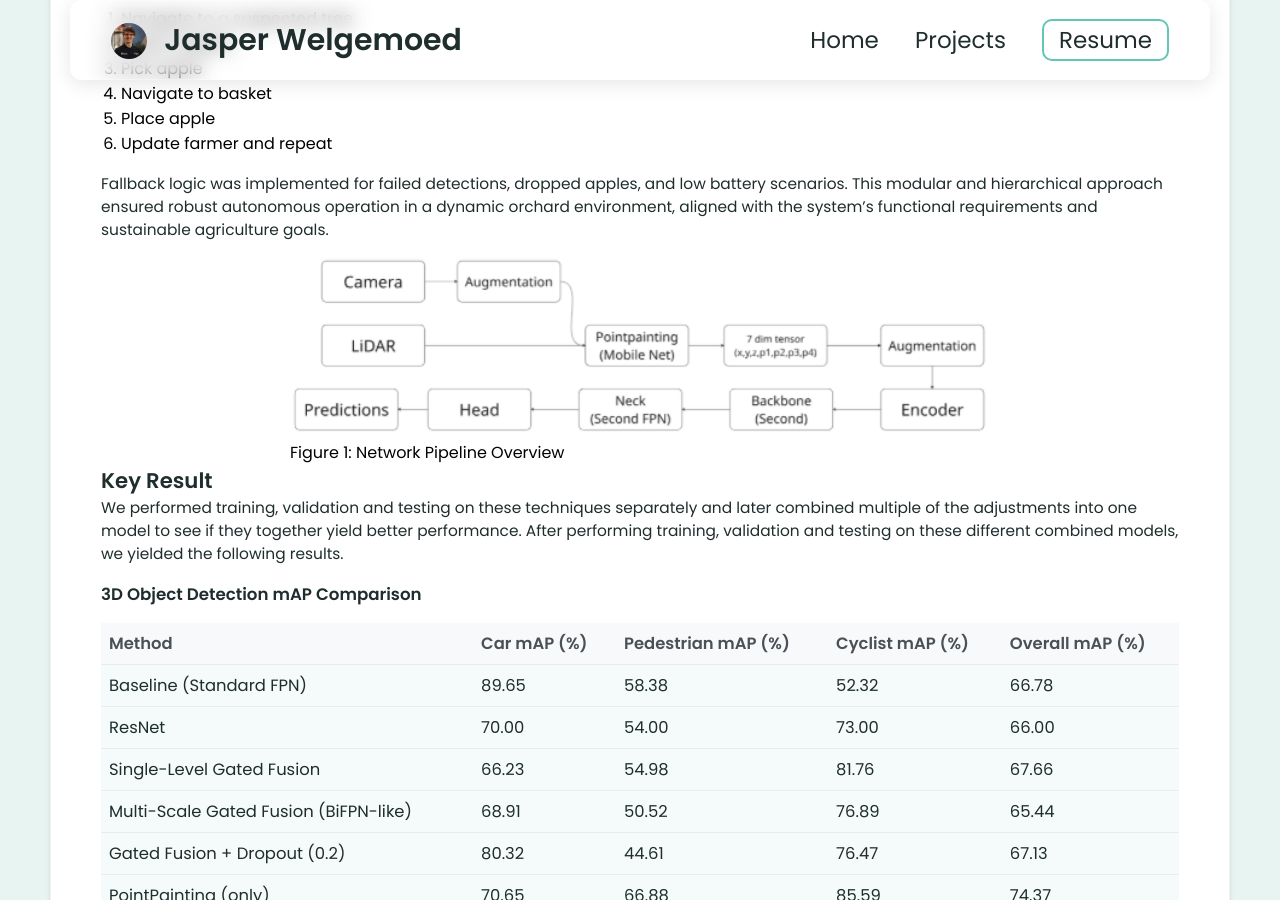
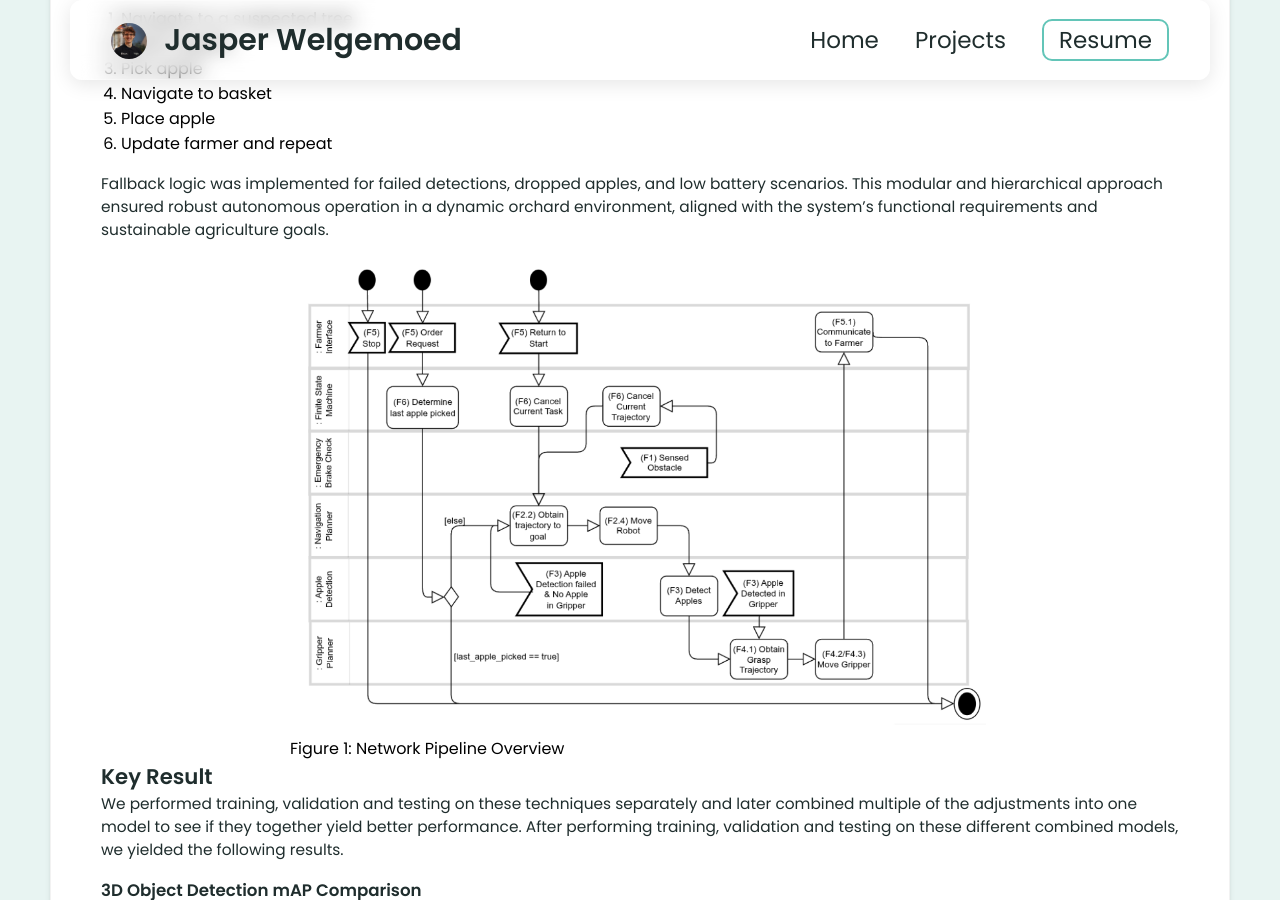
Before and after one commit to jasperwelgemoed/jasperwelgemoed.github.io, a Jekyll site: the page built from _projects/MDP/index.md, in a window 1280 px wide and 900 px high, scrolled down 1783 px. Built offline with Jekyll 4.4.1, drawn with Linux system fonts in a browser that asks for light colours.

Commit message:
Update index.md

```diff
--- a/_projects/MDP/index.md
+++ b/_projects/MDP/index.md
@@ -86,7 +86,7 @@ Fallback logic was implemented for failed detections, dropped apples, and low ba
 
 
   <figure>
-  <img src="/_projects/CenterpointProject/Pipeline.png" alt="Network Pipeline Overview" width="700">
+  <img src="/_projects/MDP/FFDMDP.png" alt="Functional Flow Diagram MDP" width="700">
   <figcaption>Figure 1: Network Pipeline Overview  </figcaption>
   </figure>
 
```
